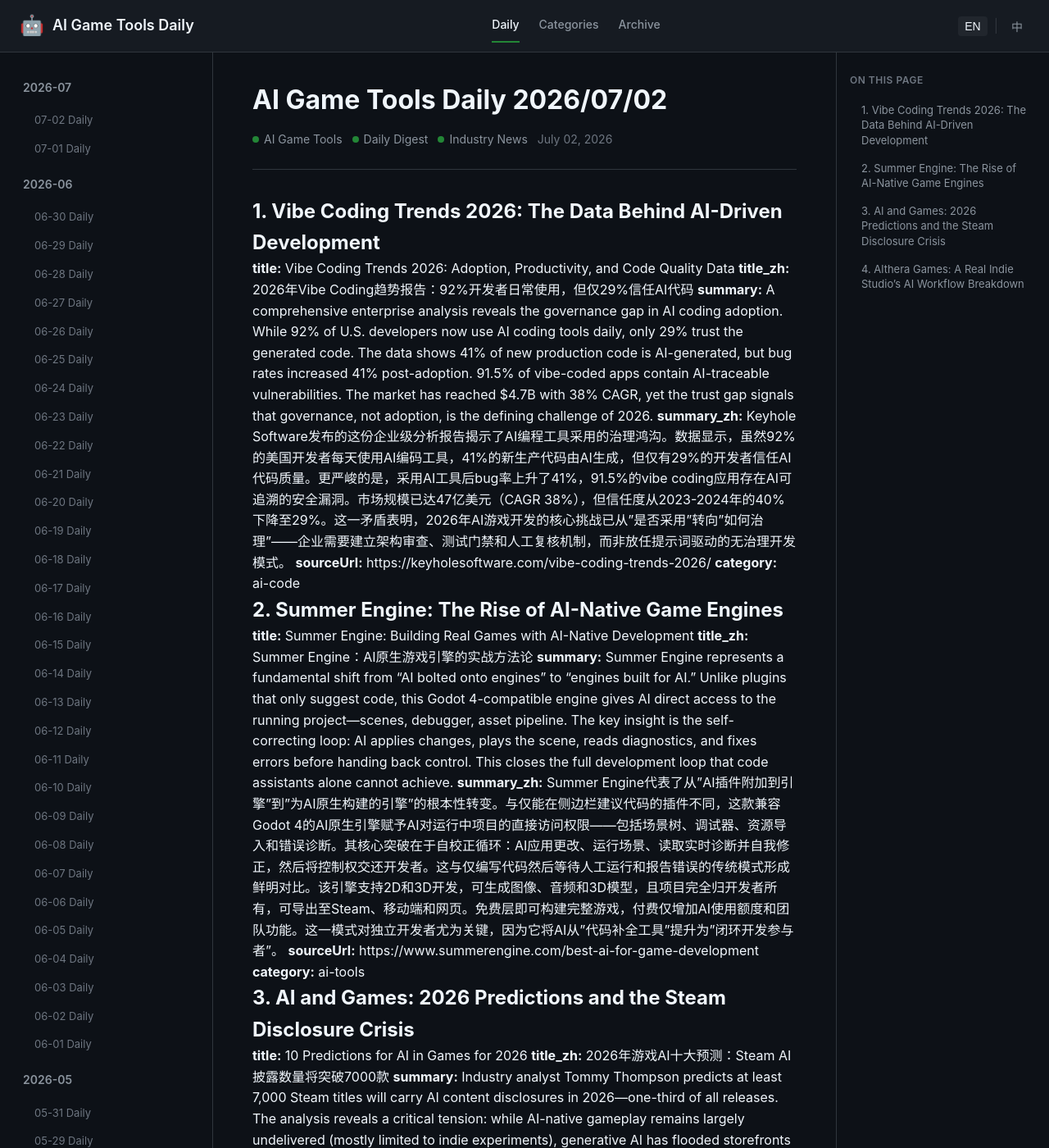
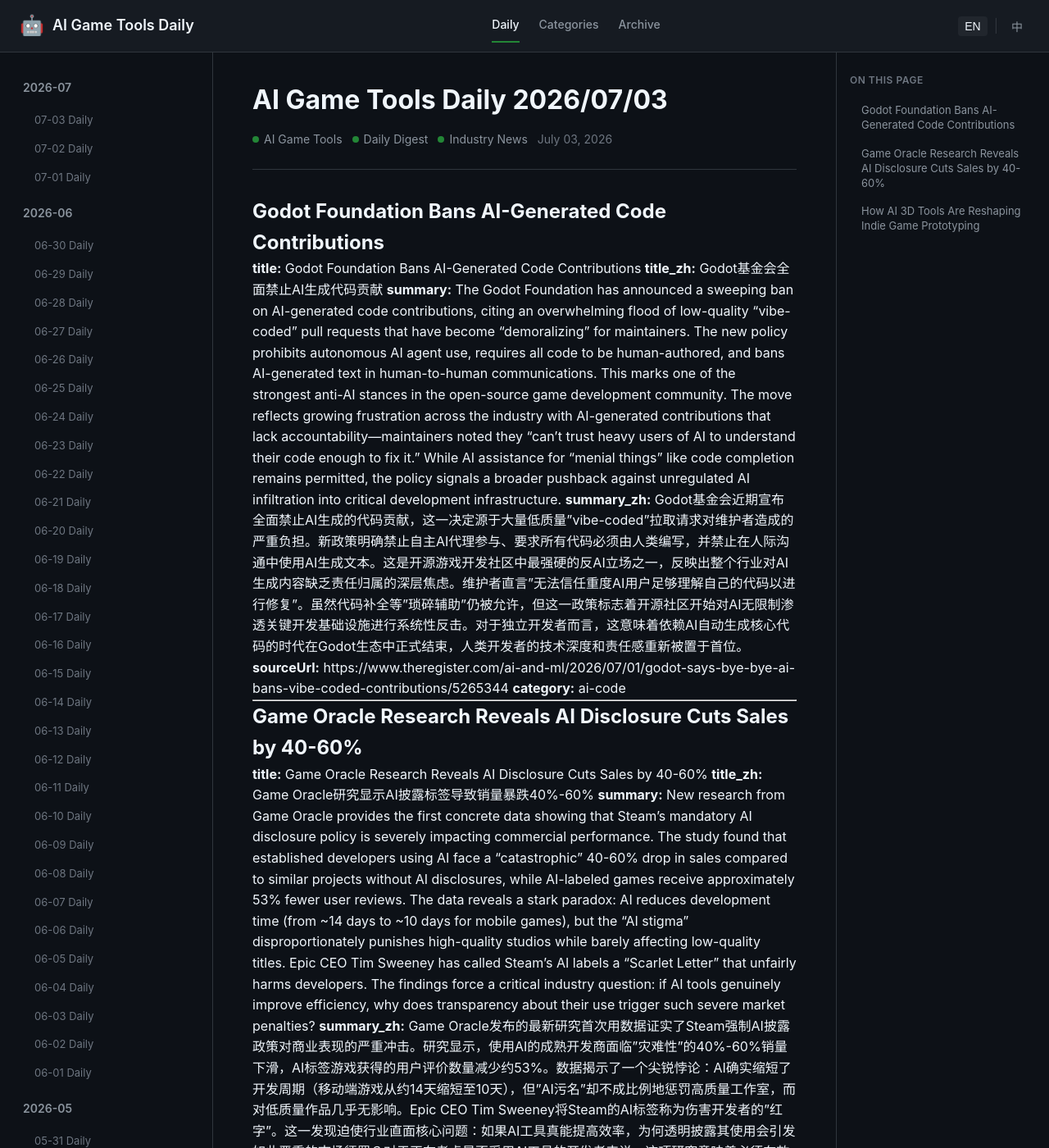
Before and after one commit to sionsychen/ai-game-tools-daily, a Jekyll site: the page built from index.html, in a window 1280 px wide and 1400 px high. Shown: the whole window at 82% size. Built offline with Jekyll 4.4.1, drawn with Linux system fonts in a browser that asks for light colours; some of the changed text lies outside the part shown.

Commit message:
Publish daily: 2026-07-03

```diff
--- a/_data/used_urls.json
+++ b/_data/used_urls.json
@@ -90,5 +90,10 @@
     "https://www.summerengine.com/best-ai-for-game-development",
     "https://www.aiandgames.com/p/10-predictions-for-ai-in-games-for",
     "https://altheragames.com/en/blog/ai-game-development-2026"
+  ],
+  "2026-07-03": [
+    "https://www.theregister.com/ai-and-ml/2026/07/01/godot-says-bye-bye-ai-bans-vibe-coded-contributions/5265344",
+    "https://insider-gaming.com/new-research-details-ais-negative-impact-on-game-developers/",
+    "https://www.criticalhit.net/gaming/how-ai-3d-tools-are-changing-the-way-indie-games-prototype-characters-and-props"
   ]
 }
--- /dev/null
+++ b/_posts/2026-07-03-daily.md
@@ -0,0 +1,36 @@
+---
+layout: post
+title: "AI Game Tools Daily - July 3, 2026"
+date: 2026-07-03
+---
+
+## Godot Foundation Bans AI-Generated Code Contributions
+
+**title:** Godot Foundation Bans AI-Generated Code Contributions
+**title_zh:** Godot基金会全面禁止AI生成代码贡献
+**summary:** The Godot Foundation has announced a sweeping ban on AI-generated code contributions, citing an overwhelming flood of low-quality "vibe-coded" pull requests that have become "demoralizing" for maintainers. The new policy prohibits autonomous AI agent use, requires all code to be human-authored, and bans AI-generated text in human-to-human communications. This marks one of the strongest anti-AI stances in the open-source game development community. The move reflects growing frustration across the industry with AI-generated contributions that lack accountability—maintainers noted they "can't trust heavy users of AI to understand their code enough to fix it." While AI assistance for "menial things" like code completion remains permitted, the policy signals a broader pushback against unregulated AI infiltration into critical development infrastructure.
+**summary_zh:** Godot基金会近期宣布全面禁止AI生成的代码贡献，这一决定源于大量低质量"vibe-coded"拉取请求对维护者造成的严重负担。新政策明确禁止自主AI代理参与、要求所有代码必须由人类编写，并禁止在人际沟通中使用AI生成文本。这是开源游戏开发社区中最强硬的反AI立场之一，反映出整个行业对AI生成内容缺乏责任归属的深层焦虑。维护者直言"无法信任重度AI用户足够理解自己的代码以进行修复"。虽然代码补全等"琐碎辅助"仍被允许，但这一政策标志着开源社区开始对AI无限制渗透关键开发基础设施进行系统性反击。对于独立开发者而言，这意味着依赖AI自动生成核心代码的时代在Godot生态中正式结束，人类开发者的技术深度和责任感重新被置于首位。
+**sourceUrl:** https://www.theregister.com/ai-and-ml/2026/07/01/godot-says-bye-bye-ai-bans-vibe-coded-contributions/5265344
+**category:** ai-code
+
+---
+
+## Game Oracle Research Reveals AI Disclosure Cuts Sales by 40-60%
+
+**title:** Game Oracle Research Reveals AI Disclosure Cuts Sales by 40-60%
+**title_zh:** Game Oracle研究显示AI披露标签导致销量暴跌40%-60%
+**summary:** New research from Game Oracle provides the first concrete data showing that Steam's mandatory AI disclosure policy is severely impacting commercial performance. The study found that established developers using AI face a "catastrophic" 40-60% drop in sales compared to similar projects without AI disclosures, while AI-labeled games receive approximately 53% fewer user reviews. The data reveals a stark paradox: AI reduces development time (from ~14 days to ~10 days for mobile games), but the "AI stigma" disproportionately punishes high-quality studios while barely affecting low-quality titles. Epic CEO Tim Sweeney has called Steam's AI labels a "Scarlet Letter" that unfairly harms developers. The findings force a critical industry question: if AI tools genuinely improve efficiency, why does transparency about their use trigger such severe market penalties?
+**summary_zh:** Game Oracle发布的最新研究首次用数据证实了Steam强制AI披露政策对商业表现的严重冲击。研究显示，使用AI的成熟开发商面临"灾难性"的40%-60%销量下滑，AI标签游戏获得的用户评价数量减少约53%。数据揭示了一个尖锐悖论：AI确实缩短了开发周期（移动端游戏从约14天缩短至10天），但"AI污名"却不成比例地惩罚高质量工作室，而对低质量作品几乎无影响。Epic CEO Tim Sweeney将Steam的AI标签称为伤害开发者的"红字"。这一发现迫使行业直面核心问题：如果AI工具真能提高效率，为何透明披露其使用会引发如此严重的市场惩罚？对于正在考虑是否采用AI工具的开发者来说，这项研究意味着必须在效率增益与潜在的商业风险之间做出艰难权衡。
+**sourceUrl:** https://insider-gaming.com/new-research-details-ais-negative-impact-on-game-developers/
+**category:** ai-trends
+
+---
+
+## How AI 3D Tools Are Reshaping Indie Game Prototyping
+
+**title:** How AI 3D Tools Are Reshaping Indie Game Prototyping
+**title_zh:** AI 3D工具如何重塑独立游戏原型开发
+**summary:** A detailed analysis of Meshy AI's role in indie game development reveals how AI 3D generators are transforming the prototyping pipeline. Meshy-6, launched in January 2026, now ships watertight meshes by default—a critical improvement that eliminates the manual repair step required by previous versions. In a 2026 blind test involving 1,331 senior artists from NetEase and Tencent, Meshy-6 won 63.8% of comparisons against Tripo 3.1. The tool enables developers to move from text prompt to textured, rigged character in under five minutes. However, the analysis emphasizes that AI 3D tools remain a "block-out and ideation layer" rather than a replacement for human artists—hero characters, facial detail, and complex animation still require manual refinement. At $20/month for ~50 finished assets, the cost is lower than a single freelance commission, making it accessible for two-person indie teams.
+**summary_zh:** 对Meshy AI在独立游戏开发中角色的深入分析显示，AI 3D生成器正在根本性改变原型制作流程。2026年1月发布的Meshy-6默认输出水密网格，这一关键改进消除了此前版本必需的手动修复步骤。在涉及1331名网易和腾讯资深艺术家的2026年盲测中，Meshy-6以63.8%的胜率击败Tripo 3.1。该工具使开发者能在五分钟内从文本提示生成带纹理、已绑定的角色。然而分析强调，AI 3D工具目前仍是"粗模和概念层"而非人类艺术家的替代品——主角角色、面部细节和复杂动画仍需人工精修。每月20美元可获得约50个成品资产，成本低于单次外包委托，对两人独立团队极具吸引力。这一工具链的成熟标志着独立游戏开发进入"快速验证、人工精修"的新范式。
+**sourceUrl:** https://www.criticalhit.net/gaming/how-ai-3d-tools-are-changing-the-way-indie-games-prototype-characters-and-props
+**category:** ai-art
```
